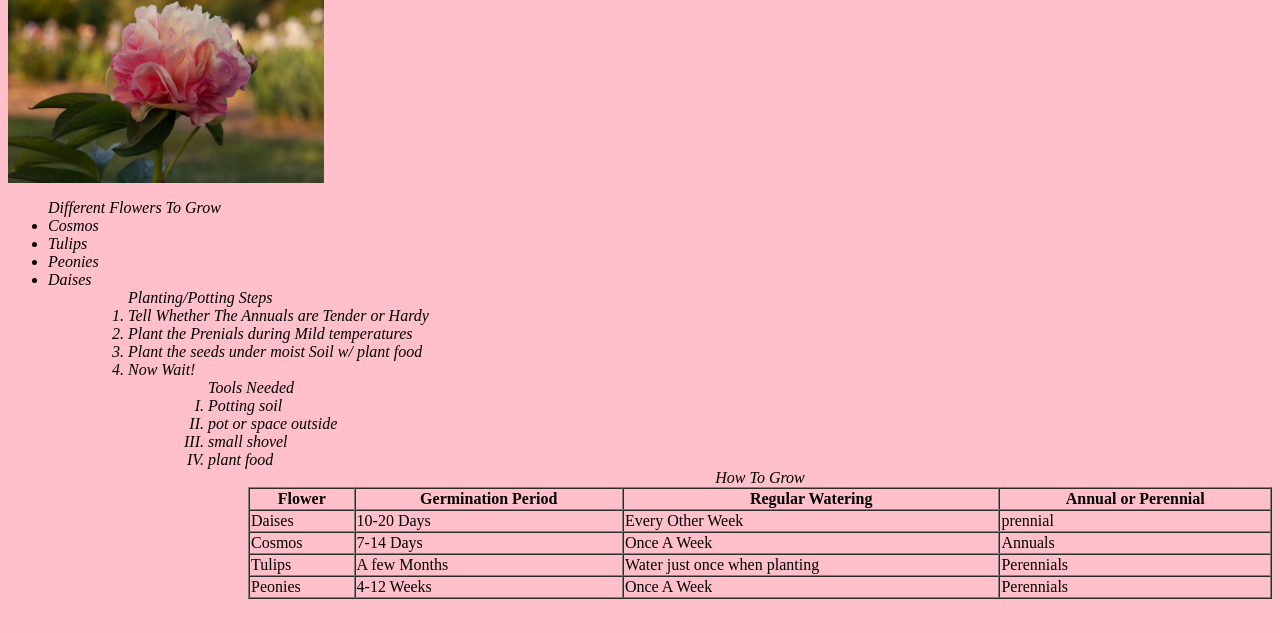
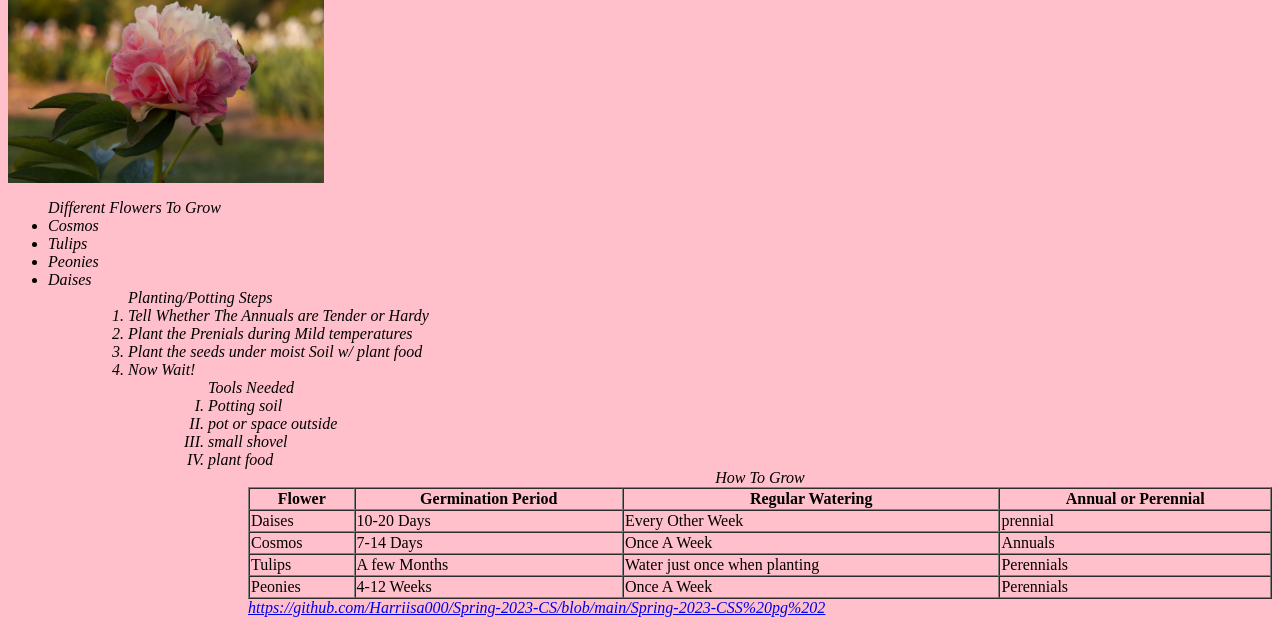
Before and after one commit to Harriisa000/Spring-2023-CS, a plain HTML site: page index.html in a window 1280 px wide. Shown: the part 501-1134 px from the top of the page. Drawn offline with Linux system fonts and the light colour scheme.

Commit message:
Update index.html

```diff
--- a/index.html
+++ b/index.html
@@ -72,6 +72,7 @@
               <td> Perennials </td>
             </tr>
             </table>
+          <a href="url">https://github.com/Harriisa000/Spring-2023-CS/blob/main/Spring-2023-CSS%20pg%202</a>
 
   </body>
 </html>
```
